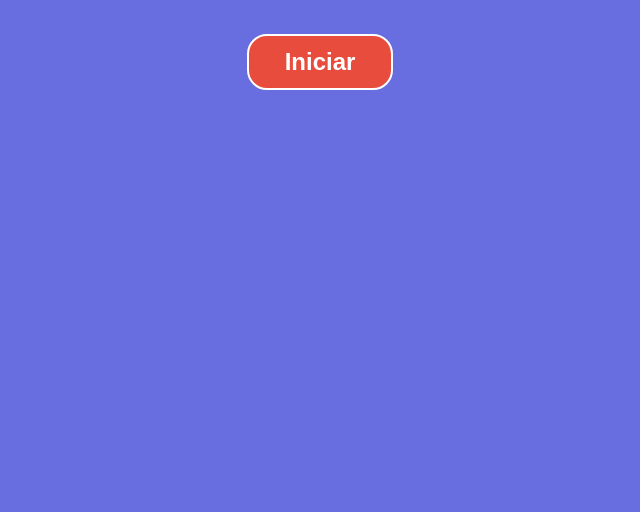
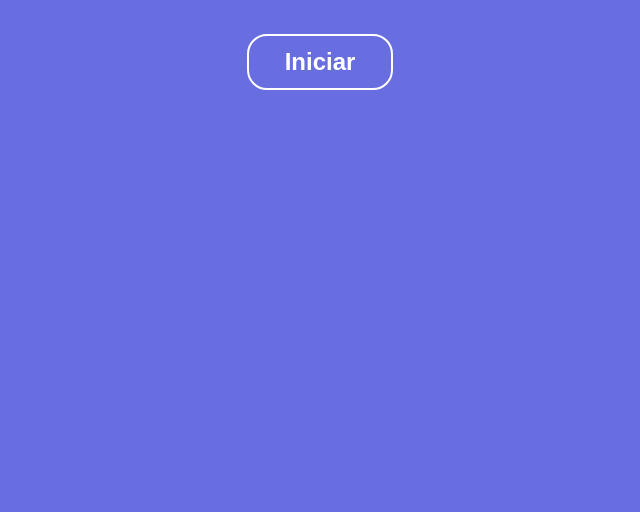
Before and after one commit to arturdenardi/ProjetoPomodoro, a plain HTML site: page www/index.html in a window 1280 px wide. Shown: the part 288-800 px from the top of the page, without its empty margins (320-960 px from the left). Drawn offline with Linux system fonts and the light colour scheme.

Commit message:
alteração da cor do botão 'iniciar'

```diff
--- a/www/css/main.css
+++ b/www/css/main.css
@@ -22,7 +22,7 @@ h1{
 button{
 	padding: 0.5em 1.5em 0.5em 1.5em;
 	border-radius: 20px;
-	background: #e74c3c;
+	background: #686de0;
 	margin-top: 1em;
 	font-size: 1.5em;
 	font-weight: bolder;
```
